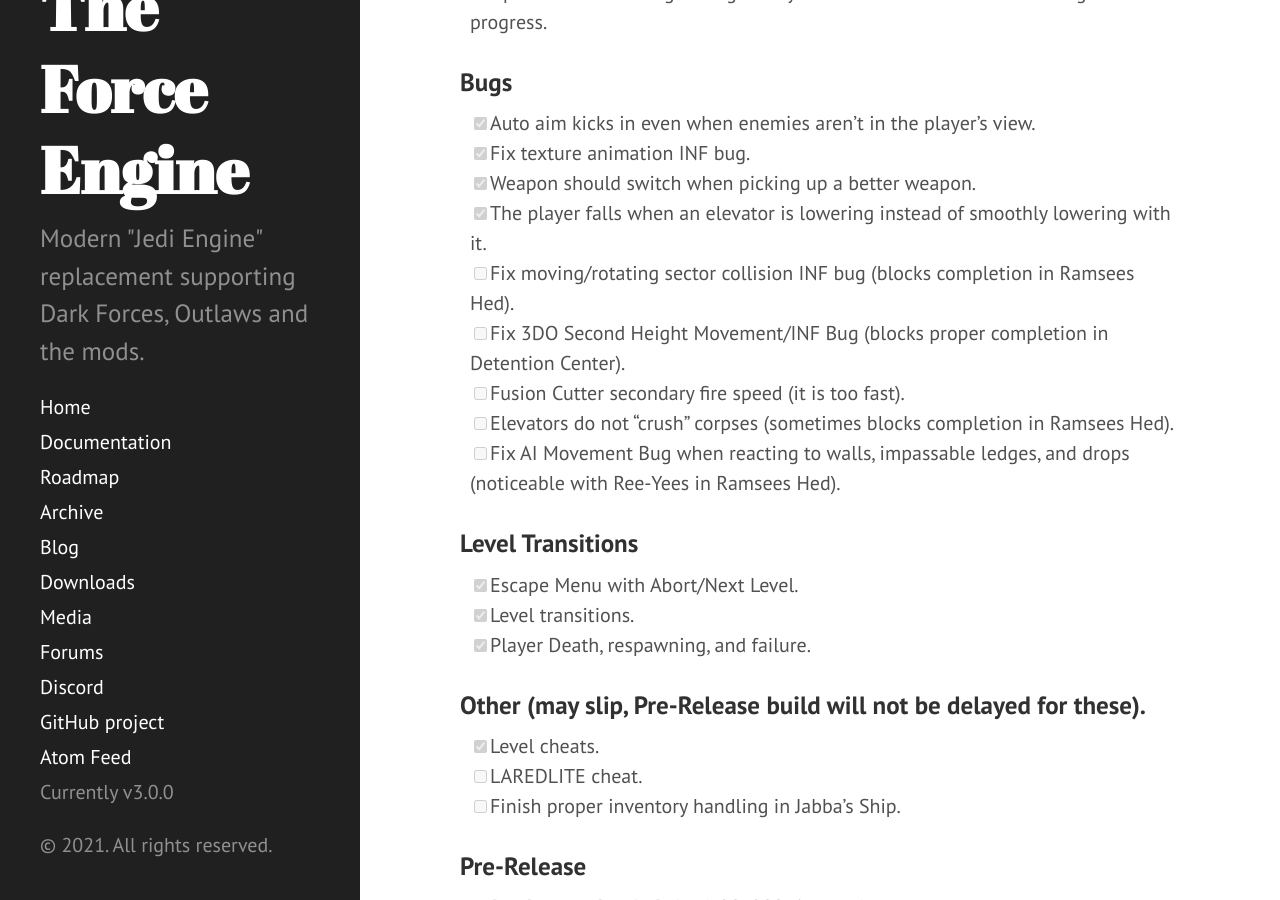
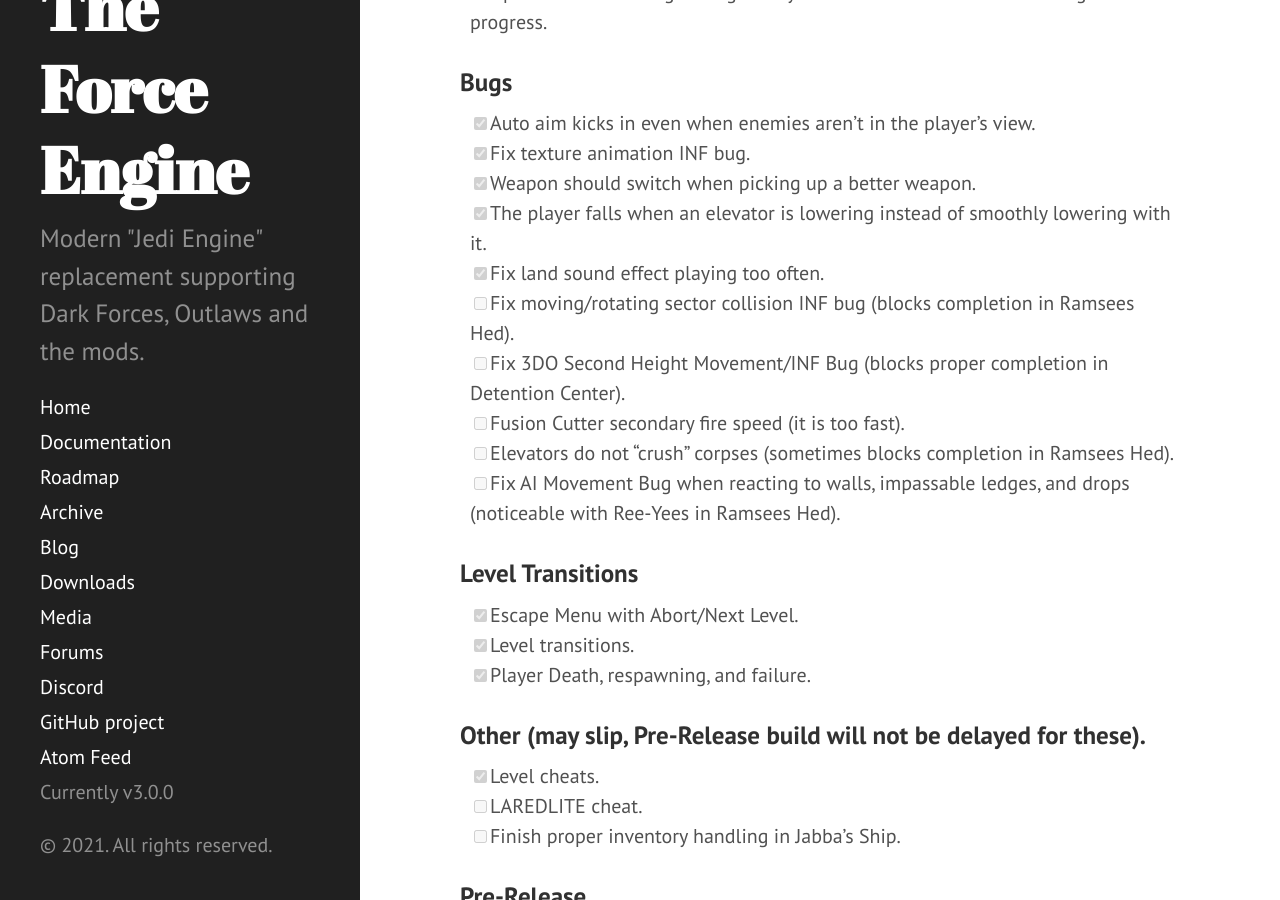
Before and after one commit to TheForceEngine/TheForceEngine.github.io, a Jekyll site: the page built from ProgressTracker.md, in a window 1280 px wide and 900 px high, scrolled down 1186 px. Built offline with Jekyll 4.4.1, drawn with Linux system fonts in a browser that asks for light colours.

Commit message:
Update ProgressTracker.md

```diff
--- a/ProgressTracker.md
+++ b/ProgressTracker.md
@@ -32,6 +32,7 @@
 - [x] Fix texture animation INF bug.
 - [x] Weapon should switch when picking up a better weapon.
 - [x] The player falls when an elevator is lowering instead of smoothly lowering with it.
+- [x] Fix land sound effect playing too often.
 - [ ] Fix moving/rotating sector collision INF bug (blocks completion in Ramsees Hed).
 - [ ] Fix 3DO Second Height Movement/INF Bug (blocks proper completion in Detention Center).
 - [ ] Fusion Cutter secondary fire speed (it is too fast).
```
